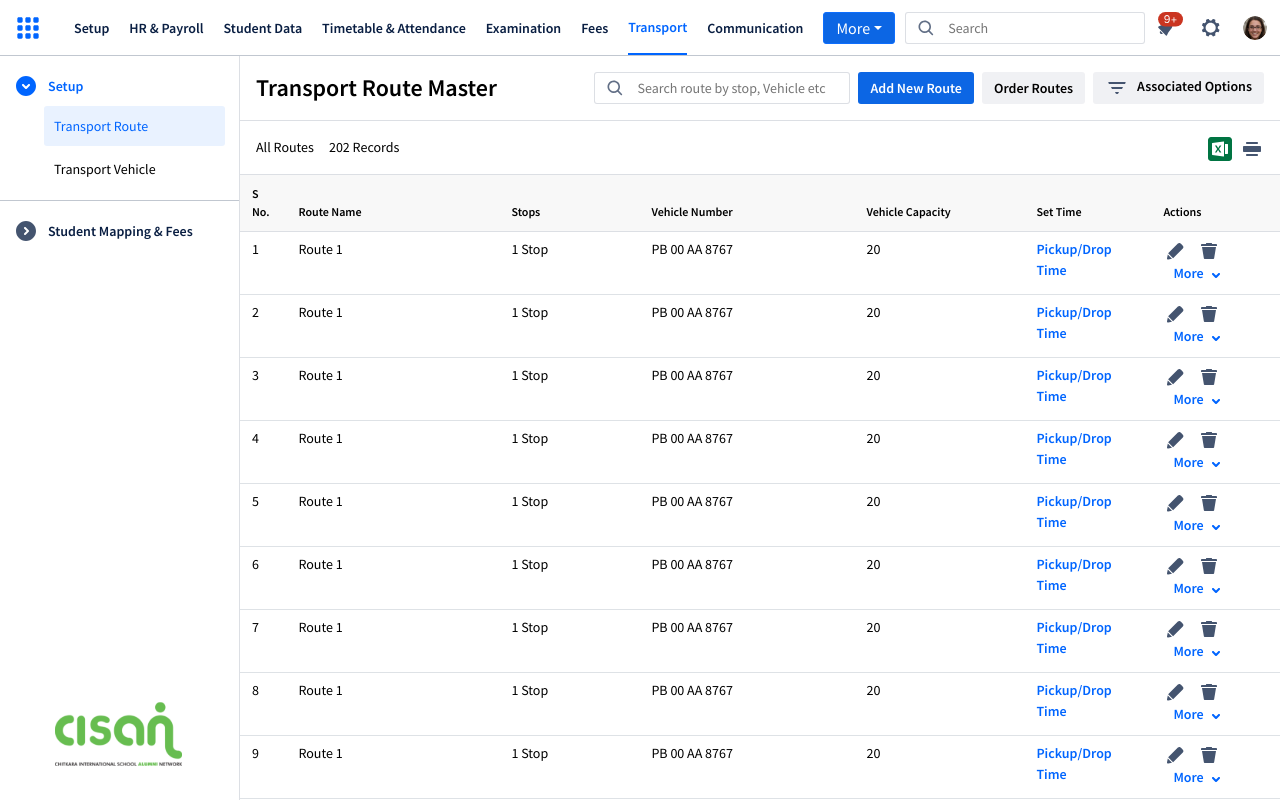
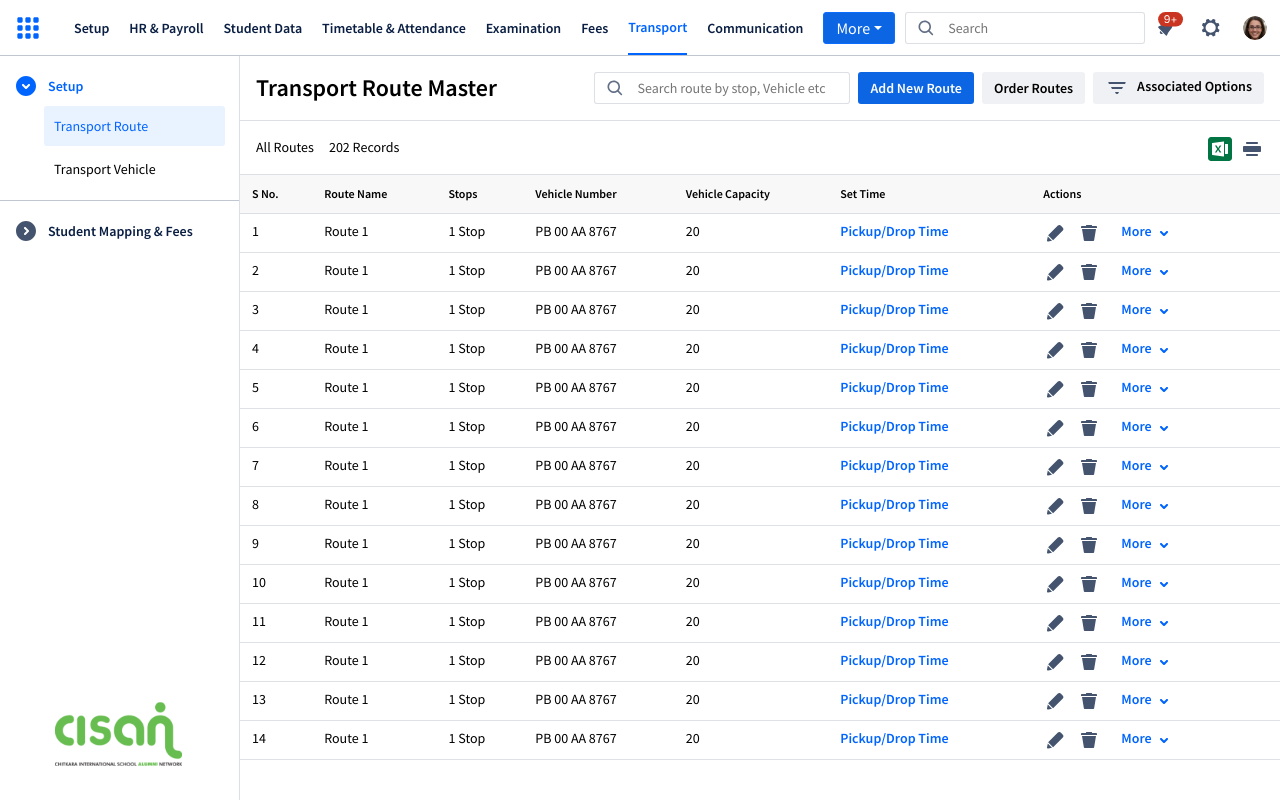
Before and after one commit to saurabh205143/schoolpad-web, a React (Create React App) app: page /transport/transportRoute in a window 1280 px wide. Built offline with nearby package versions, Linux system fonts and the light colour scheme.

Commit message:
modal scroll issue fixed

```diff
--- a/src/components/Modal/ModalStyles.js
+++ b/src/components/Modal/ModalStyles.js
@@ -34,7 +34,7 @@ export const ModalHeader = styled.div`
 
 export const ModalBody = styled.div`
     padding:11px 22px;
-    max-height:70vh;
+    max-height:80vh;
     overflow:auto;
 `;
 
--- a/src/components/Table/TableStyles.js
+++ b/src/components/Table/TableStyles.js
@@ -23,7 +23,20 @@ export const TableRow = styled.tr`
     & >th:nth-child(5) {
         width:170px;
     }
-
+    @media only screen and (max-width: 1340px) {
+        & >th:nth-child(2) {
+            width:auto;
+        }
+        & >th:nth-child(3) {
+            width:auto;
+        }
+        & >th:nth-child(4) {
+            width:auto;
+        }
+        & >th:nth-child(5) {
+            width:auto;
+        }
+    }
 `;
 
 export const TableBody = styled.tbody``;
```
